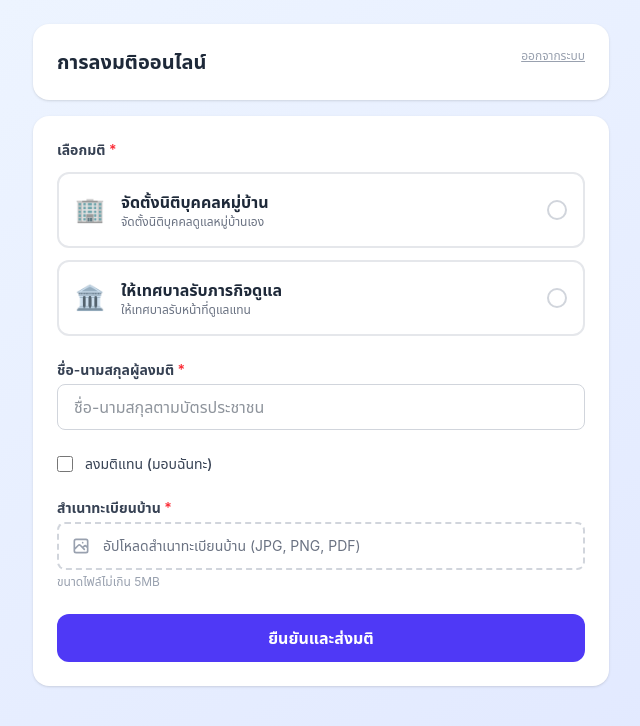
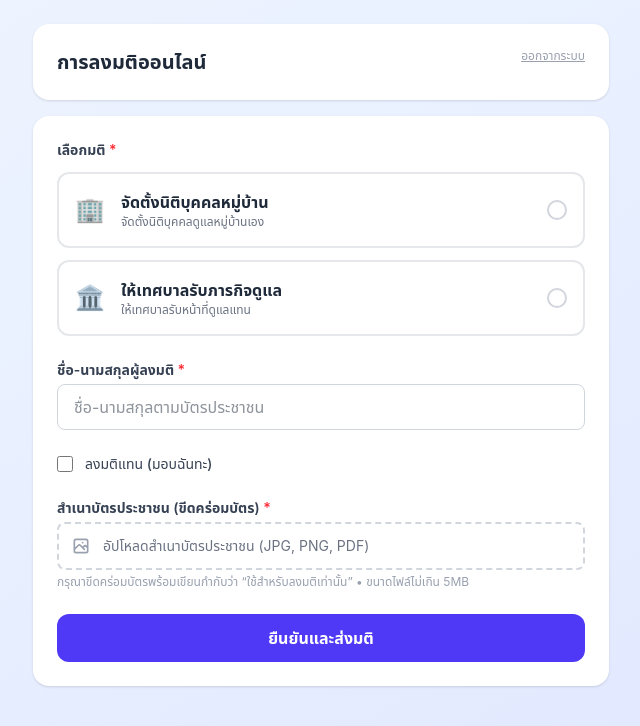
Before and after one commit to wiramatta-hub/vote-app, a Next.js app: page /vote in a window 1280 px wide. Shown: the top 726 px of the page, without its empty margins (319-959 px from the left). Built offline with nearby package versions, Linux system fonts and the light colour scheme; no server answers; the database is empty.

Commit message:
เปลี่ยนสำเนาทะเบียนบ้านเป็นสำเนาบัตรประชาชน (ขีดคร่อมบัตร)

```diff
--- a/src/app/admin/review/page.tsx
+++ b/src/app/admin/review/page.tsx
@@ -172,7 +172,7 @@ export default function ReviewPage() {
                               <path strokeLinecap="round" strokeLinejoin="round" strokeWidth={2}
                                 d="M15.172 7l-6.586 6.586a2 2 0 102.828 2.828l6.414-6.586a4 4 0 00-5.656-5.656l-6.415 6.585a6 6 0 108.486 8.486L20.5 13" />
                             </svg>
-                            {doc.doc_type === 'house_registration' ? 'สำเนาทะเบียนบ้าน' : 'ใบมอบฉันทะ'}
+                            {doc.doc_type === 'id_card_owner' ? 'สำเนาบัตรประชาชน' : 'ใบมอบฉันทะ'}
                           </button>
                         ))}
                         {(!ballot.documents || ballot.documents.length === 0) && (
--- a/src/app/api/vote/route.ts
+++ b/src/app/api/vote/route.ts
@@ -22,7 +22,7 @@ export async function POST(req: NextRequest) {
 
   if (!choice || !voterName || !houseRegistration) {
     return NextResponse.json(
-      { error: 'กรุณากรอกข้อมูลและแนบสำเนาทะเบียนบ้านให้ครบถ้วน' },
+      { error: 'กรุณากรอกข้อมูลและแนบสำเนาบัตรประชาชน (ขีดคร่อมบัตร) ให้ครบถ้วน' },
       { status: 400 }
     );
   }
@@ -96,7 +96,7 @@ export async function POST(req: NextRequest) {
   };
 
   try {
-    await storeFile(houseRegistration, 'house_registration');
+    await storeFile(houseRegistration, 'id_card_owner');
     if (isProxy && proxyLetter) {
       await storeFile(proxyLetter, 'proxy_letter');
     }
--- a/src/app/vote/page.tsx
+++ b/src/app/vote/page.tsx
@@ -59,7 +59,7 @@ export default function VotePage() {
 
     if (!choice) { setError('กรุณาเลือกมติ'); return; }
     if (!voterName.trim()) { setError('กรุณากรอกชื่อ-นามสกุลผู้ลงมติ'); return; }
-    if (!houseRegFile) { setError('กรุณาแนบสำเนาทะเบียนบ้าน'); return; }
+    if (!houseRegFile) { setError('กรุณาแนบสำเนาบัตรประชาชน (ขีดคร่อมบัตร)'); return; }
     if (isProxy && !proxyName.trim()) { setError('กรุณากรอกชื่อผู้รับมอบฉันทะ'); return; }
     if (isProxy && !proxyFile) { setError('กรุณาแนบใบมอบฉันทะ'); return; }
 
@@ -259,17 +259,17 @@ export default function VotePage() {
               </div>
             )}
 
-            {/* House Registration */}
+            {/* ID Card */}
             <div>
               <label className="block text-sm font-semibold text-gray-700 mb-1">
-                สำเนาทะเบียนบ้าน <span className="text-red-500">*</span>
+                สำเนาบัตรประชาชน (ขีดคร่อมบัตร) <span className="text-red-500">*</span>
               </label>
               <FileInput
                 file={houseRegFile}
                 onChange={setHouseRegFile}
-                placeholder="อัปโหลดสำเนาทะเบียนบ้าน (JPG, PNG, PDF)"
+                placeholder="อัปโหลดสำเนาบัตรประชาชน (JPG, PNG, PDF)"
               />
-              <p className="text-xs text-gray-400 mt-1">ขนาดไฟล์ไม่เกิน 5MB</p>
+              <p className="text-xs text-gray-400 mt-1">กรุณาขีดคร่อมบัตรพร้อมเขียนกำกับว่า “ใช้สำหรับลงมติเท่านั้น” • ขนาดไฟล์ไม่เกิน 5MB</p>
             </div>
 
             <button
```
